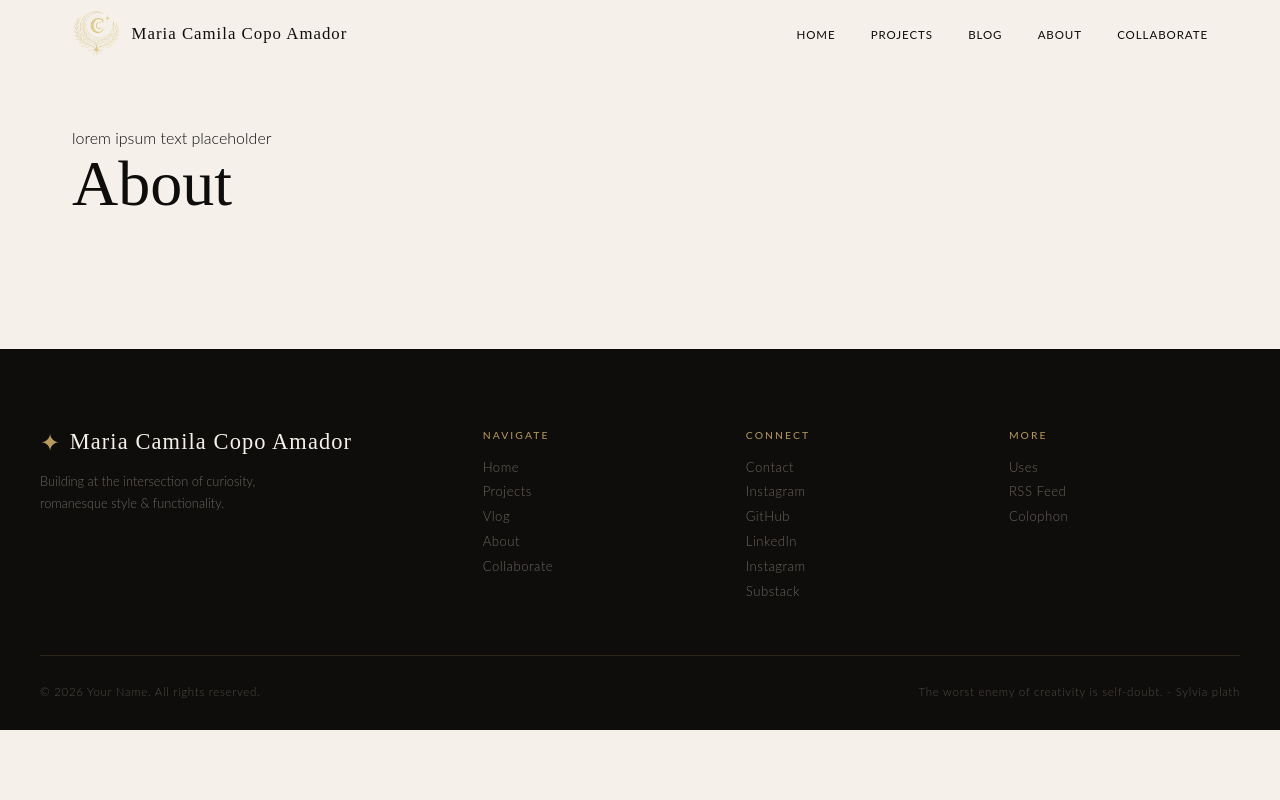
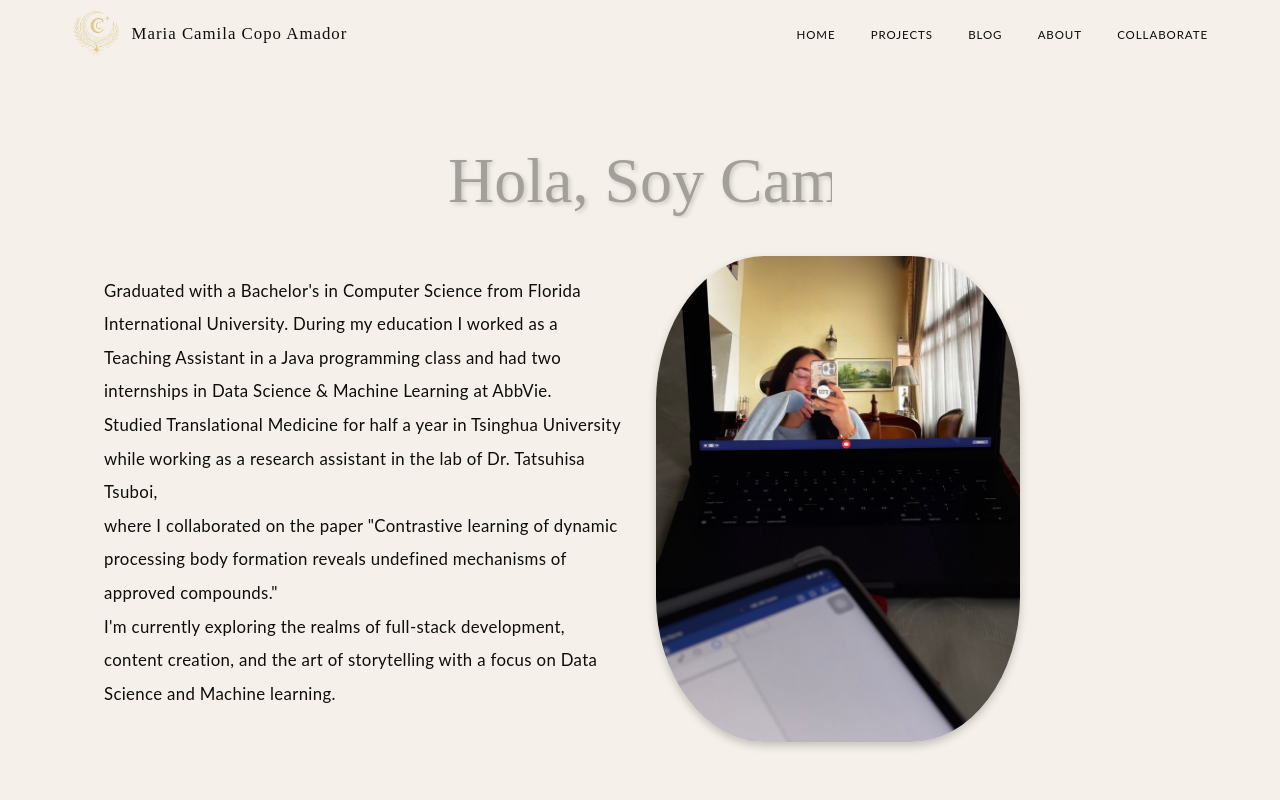
Before and after one commit to mcamilaCA/portfolio, a Next.js app in the folder portfolio/: page /pages/about in a window 1280 px wide. Shown: the top 800 px of the page. Built offline with nearby package versions, Linux system fonts and the light colour scheme.

Commit message:
populating about page

```diff
--- /dev/null
+++ b/portfolio/app/components/greeting.tsx
@@ -0,0 +1,80 @@
+'use client';
+
+import { useState, useEffect } from "react";
+
+export default function Greeting() {
+  const greetings = [
+    "Hello There, I am Camila",
+    "Hola, Soy Camila",
+    "你好，我是嘉迷",
+    "Coucou, je suis Camila",
+  ];
+
+  const [currentGreeting, setCurrentGreeting] = useState(0);
+
+  useEffect(() => {
+    const interval = setInterval(() => {
+      setCurrentGreeting((prev) => (prev + 1) % greetings.length);
+    }, 4500);
+
+    return () => clearInterval(interval);
+  }, [greetings.length]);
+
+  return (
+    <div
+      style={{
+        display: "flex",
+        justifyContent: "center",
+        alignItems: "center",
+        height: "10vh",
+        backgroundColor: "--parchment",
+        overflow: "hidden",
+      }}
+    >
+      <h1
+        key={currentGreeting}
+        style={{
+          fontFamily: "'Dancing Script', cursive",
+          fontSize: "clamp(2rem, 5vw, 6rem)",
+          fontWeight: 500,
+          color: "#000",
+          textShadow: "2px 2px 4px rgba(0, 0, 0, 0.5)",
+          animation: "handwriting 4s steps(30, end), fadeInSlide 4s ease-in-out", // Handwriting + fade-in animation
+          textAlign: "center",
+          position: "absolute",
+          whiteSpace: "nowrap",
+          overflow: "hidden",
+          width: "100%",
+        }}
+      >
+        {greetings[currentGreeting]}
+      </h1>
+
+      <style jsx>{`
+        @keyframes fadeInSlide {
+          0% {
+            opacity: 0;
+            transform: translateY(20px);
+          }
+          50% {
+            opacity: 0.5;
+            transform: translateY(10px);
+          }
+          100% {
+            opacity: 1;
+            transform: translateY(0);
+          }
+        }
+
+        @keyframes handwriting {
+          from {
+            width: 0;
+          }
+          to {
+            width: 100%;
+          }
+        }
+      `}</style>
+    </div>
+  );
+}
--- a/portfolio/app/page.tsx
+++ b/portfolio/app/page.tsx
@@ -167,6 +167,7 @@ export default function Home() {
 
                 Graduated with a Bachelor&apos;s in Computer Science from Florida International University and studied Translational Medicine for half a year in Tsinghua University,
                 I&apos;m currently exploring the realms of full-stack development, content creation, and the art of storytelling with a  focus on Data Science and Machine learning.
+                <br/>
                 This portfolio is a collection of my projects, field notes, and musings as I navigate the ever-evolving landscape of technology and creativity.
               </p>
 
--- a/portfolio/app/pages/about/page.tsx
+++ b/portfolio/app/pages/about/page.tsx
@@ -1,23 +1,67 @@
 import Header from "@/app/components/header";
 import Footer from "@/app/components/footer";
+import Greeting from "@/app/components/greeting";
 
 export default function About() {
   return (
     <div style={{ minHeight: "100vh", background: "var(--parchment)" }}>
       <Header />
       <main style={{ paddingTop: "8rem", maxWidth: 1200, margin: "0 auto", padding: "8rem 2rem 6rem" }}>
-        {"lorem ipsum text placeholder" }
-        <h1
-          style={{
-            fontFamily: "'Cormorant Garamond', serif",
-            fontWeight: 300,
-            fontSize: "clamp(2.5rem, 5vw, 5rem)",
-            color: "var(--ink)",
-            marginBottom: "2rem",
-          }}
-        >
-          About
-        </h1>
+
+        <Greeting/>
+
+      <div
+        style={{
+          display: "flex",
+          alignItems: "center",
+          justifyContent: "space-between",
+          gap: "2rem",
+          maxWidth: 1200,
+          margin: "0 auto",
+          padding: "2rem",
+        }}
+      >
+        {/* Left Side: Text */}
+        <div style={{ flex: 1 }}>
+          <p
+            style={{
+              fontFamily: "'Lato', sans-serif",
+              fontWeight: 400,
+              fontSize: "clamp(0.9rem, 2vw, 1.05rem)",
+              color: "var(--ink)",
+              maxWidth: "100%",
+              lineHeight: 2,
+              marginBottom: "3rem",
+              letterSpacing: "0.02em",
+            }}
+          >
+            <br/>
+            Graduated with a Bachelor&apos;s in Computer Science from Florida International University. During my education I worked as a Teaching Assistant in a Java programming class and had two internships in Data Science & Machine Learning at AbbVie.
+            <br />
+            Studied Translational Medicine for half a year in Tsinghua University while working as a research assistant in the lab of Dr. Tatsuhisa Tsuboi,
+            <br />
+            where I collaborated on the paper &quot;Contrastive learning of dynamic processing body formation reveals undefined mechanisms of approved compounds.&quot;
+            <br />
+            I&apos;m currently exploring the realms of full-stack development, content creation, and the art of storytelling with a focus on Data Science and Machine learning.
+            <br />
+          </p>
+        </div>
+
+        {/* Right Side: Image */}
+        <div style={{ flex: 1, textAlign: "right" }}>
+          <img
+            src="/assets/IMG_8489.jpeg"
+            alt="Sticker of myself"
+            style={{
+              maxWidth: "70%",
+              height: "auto",
+              borderRadius: "30%",
+              boxShadow: "0 4px 8px rgba(0, 0, 0, 0.2)",
+            }}
+          />
+        </div>
+      </div>
+
       </main>
       <Footer />
     </div>
```
Also changed, not shown: portfolio/public/assets/IMG_8489.jpeg (added).
